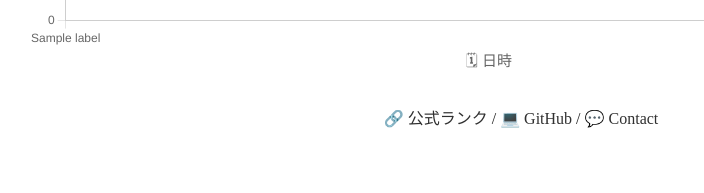
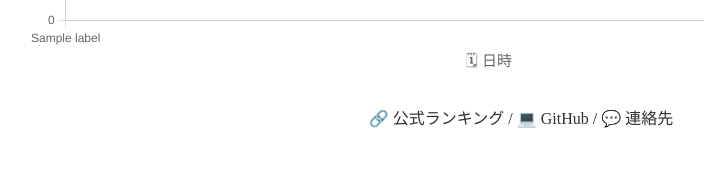
Before and after one commit to honishi/nico-gift-event-graph, a Flask app: template web/templates/index.html in a window 1280 px wide. Shown: the part 655-848 px from the top of the page, without its empty margins (119-823 px from the left). Run offline with Flask 2, Linux system fonts and the light colour scheme; the template is opened without the code that fills it: most values are stand-ins (such as "Sample title", 1, 10 or a date in 2020); some libraries are stand-ins or nearby versions.

```diff
--- a/web/templates/index.html
+++ b/web/templates/index.html
@@ -77,9 +77,9 @@
     const myChart = new Chart(ctx, config);
 </script>
 <div class="footer_section">
-<a href="https://blog.nicovideo.jp/niconews/170253.html" target="_blank">🔗 公式ランク</a> /
+<a href="https://blog.nicovideo.jp/niconews/170253.html" target="_blank">🔗 公式ランキング</a> /
 <a href="https://github.com/honishi/nico-gift-event-graph" target="_blank">💻 GitHub</a> /
-<a href="https://twitter.com/d3d7x" target="_blank">💬 Contact</a>
+<a href="https://twitter.com/d3d7x" target="_blank">💬 連絡先</a>
 </div>
 </body>
 </html>
```
